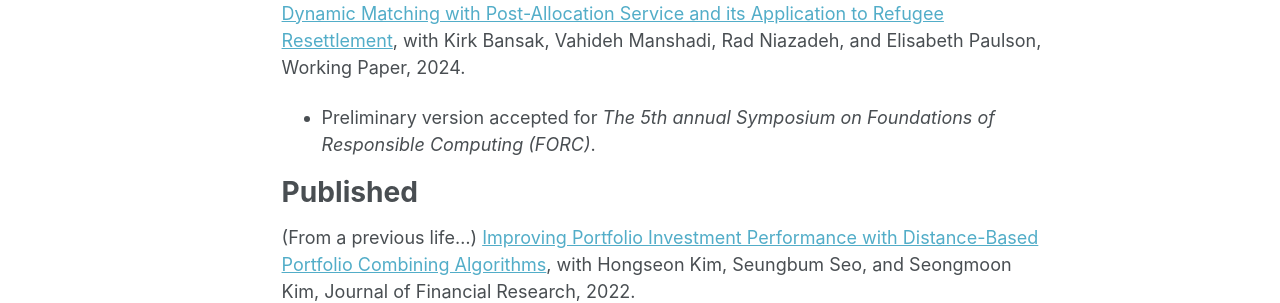
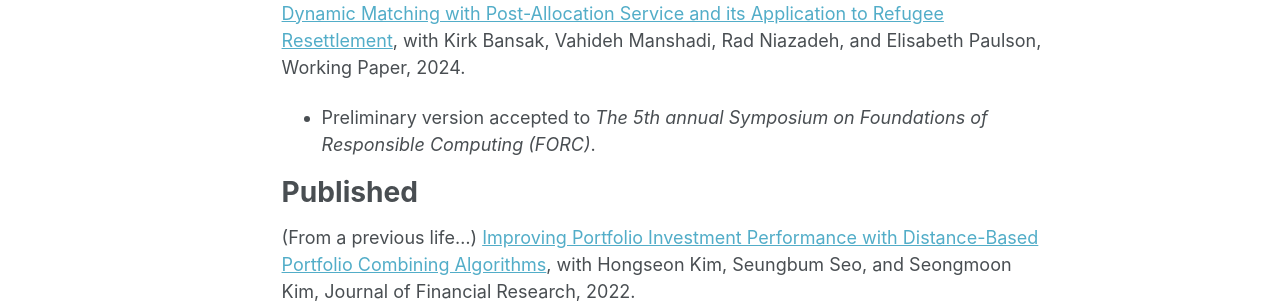
Before and after one commit to soonbong-lee/soonbong-lee.github.io, a Jekyll site: the page built from _pages/about.md, in a window 1280 px wide and 1232 px high. Shown: the part 505-808 px from the top of the window. Built offline with Jekyll 4.4.1, drawn with Linux system fonts in a browser that asks for light colours.

Commit message:
Update about.md

```diff
--- a/_pages/about.md
+++ b/_pages/about.md
@@ -18,7 +18,7 @@ Working Paper/In Progress
 ======
 [Dynamic Matching with Post-Allocation Service and its Application to Refugee Resettlement](https://papers.ssrn.com/sol3/papers.cfm?abstract_id=4748762), with Kirk Bansak, Vahideh Manshadi, Rad Niazadeh, and Elisabeth Paulson, Working Paper, 2024.
 
-- Preliminary version accepted for *The 5th annual Symposium on Foundations of Responsible Computing (FORC)*.
+- Preliminary version accepted to *The 5th annual Symposium on Foundations of Responsible Computing (FORC)*.
 
 Published
 =====
```
